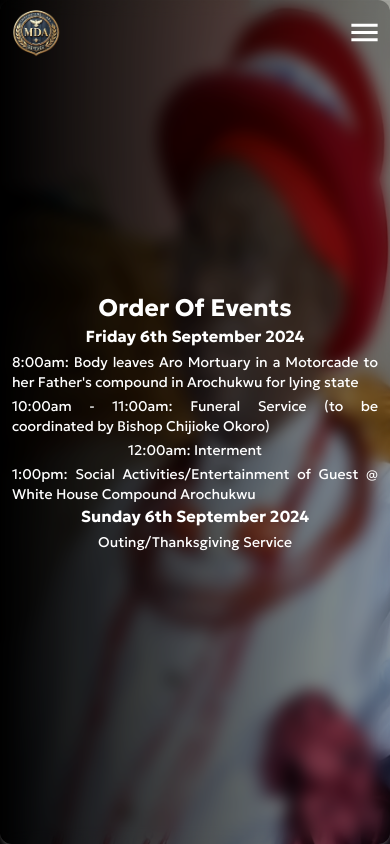
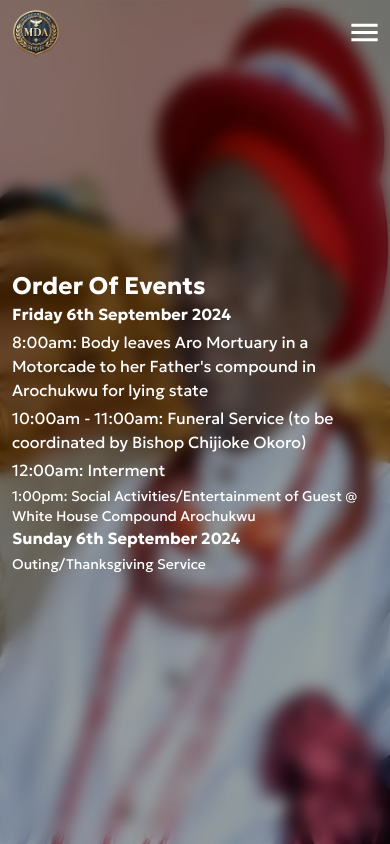
Before and after one commit to Dennardavid/Chief-Martins, a Next.js app: page /order-of-events in a window 390 px wide. Built offline with nearby package versions, Linux system fonts and the light colour scheme.

Commit message:
Gradient removed on small screen and tablet

```diff
--- a/src/app/order-of-events/page.jsx
+++ b/src/app/order-of-events/page.jsx
@@ -35,24 +35,24 @@ export default function OrderOfEvents() {
         <div className="fixed inset-0 bg-black bg-opacity-10 z-0">
           <Navbar />
 
-          <div className="fixed inset-0 -z-50 w-[100%] min-h-screen bg-gradient-to-r from-black xl:from-5% ">
-            <div className="text-white flex flex-col justify-center items-center lg:block m-auto lg:ml-10 p-3 xl:p-5 w-full lg:h-2/4 h-screen lg:w-[600px] 2xl:w-[800px] bg-black backdrop-filter bg-opacity-30 backdrop-blur rounded-xl shadow-md shadow-white/20 text-justify relative lg:top-[45%] xl:top-[35%] 2xl:top-[40%]">
+          <div className="fixed inset-0 -z-50 w-[100%] min-h-screen lg:bg-gradient-to-r lg:from-black xl:from-5% ">
+            <div className="text-white flex flex-col justify-center  lg:block m-auto lg:ml-10 p-3 xl:p-5 w-full lg:h-2/4 h-screen lg:w-[600px] 2xl:w-[800px] bg-black backdrop-filter bg-opacity-30 backdrop-blur lg:rounded-xl shadow-md shadow-white/20 lg:text-justify relative lg:top-[45%] xl:top-[35%] 2xl:top-[40%]">
               <h1 className="header font-extrabold text-2xl md:text-3xl lg:text-4xl 2xl:text-6xl">
                 Order Of Events
               </h1>
               <h2 className="header2 font-extrabold text-base md:text-lg lg:text-xl 2xl:text-2xl lg:mt-2">
                 Friday 6th September 2024
               </h2>
-              <p className="Intro text-sm md:text-base 2xl:text-xl mt-1">
+              <p className="Intro text-base md:text-base 2xl:text-xl mt-1">
                 8:00am: Body leaves Aro Mortuary in a Motorcade to her Father's
                 compound in Arochukwu for lying state
               </p>
 
-              <p className="Intro text-sm md:text-base 2xl:text-xl mt-1">
+              <p className="Intro text-base md:text-base 2xl:text-xl mt-1">
                 10:00am - 11:00am: Funeral Service (to be coordinated by Bishop
                 Chijioke Okoro)
               </p>
-              <p className="Intro text-sm md:text-base 2xl:text-xl mt-1">
+              <p className="Intro text-base md:text-base 2xl:text-xl mt-1">
                 12:00am: Interment
               </p>
               <p className="Intro text-sm md:text-base 2xl:text-xl mt-1">
```
